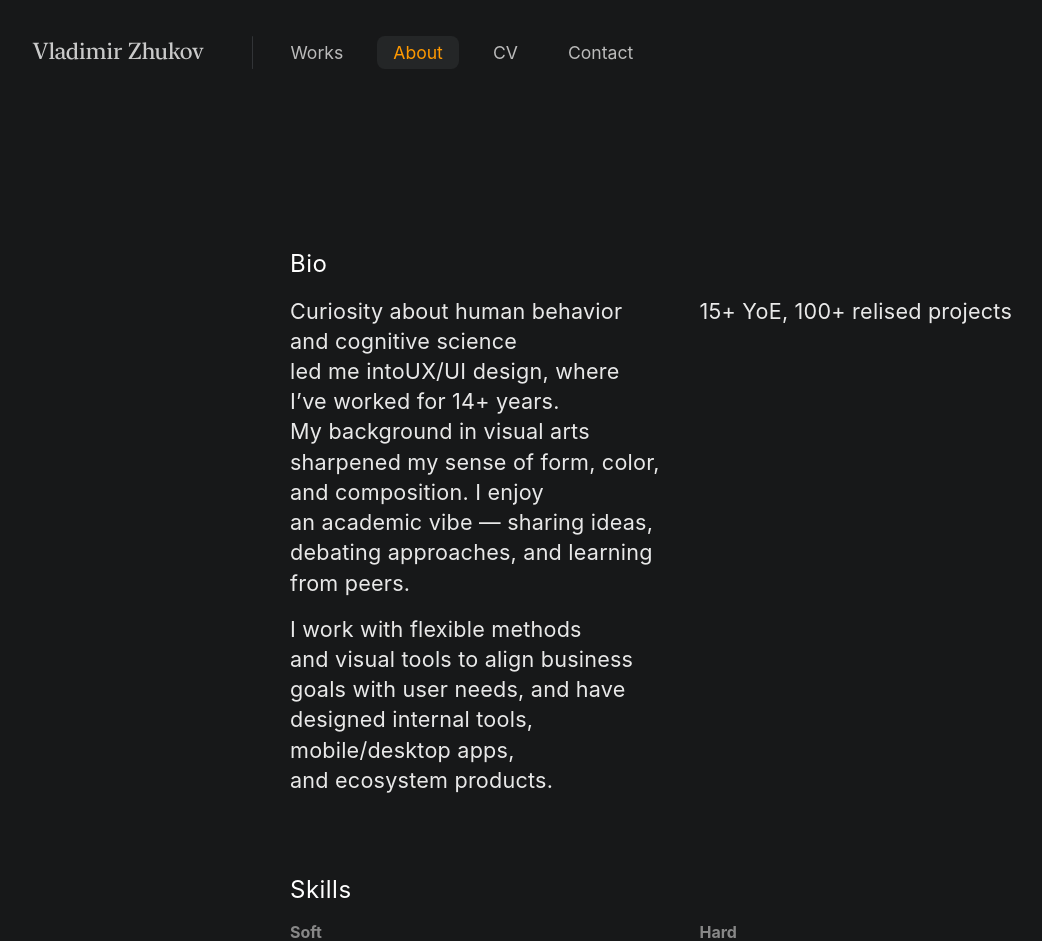
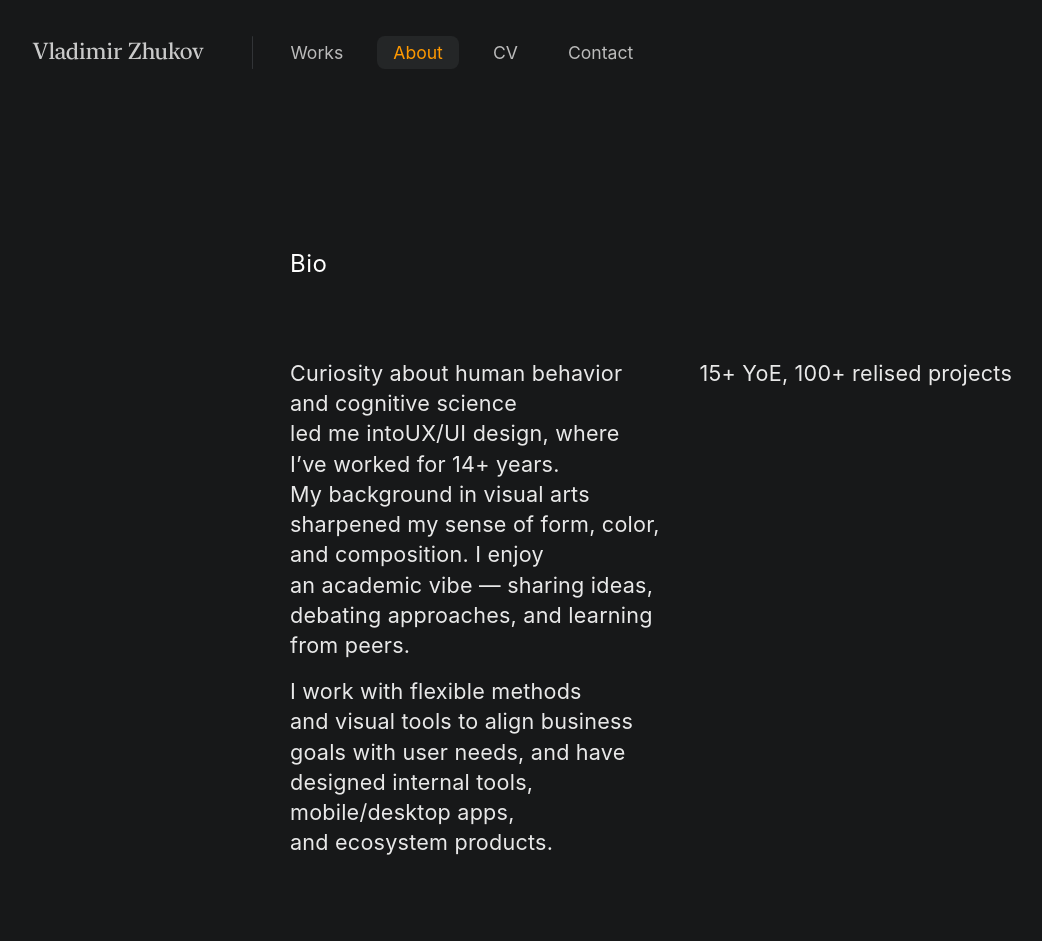
Before and after one commit to uxiscool/experience, a Jekyll site: the page built from about.md, in a window 1280 px wide. Shown: the top 941 px of the page, without its empty margins (3-1045 px from the left). Built offline with Jekyll 4.4.1, drawn with Linux system fonts in a browser that asks for light colours.

Commit message:
Add files via upload

```diff
--- a/css/main.css
+++ b/css/main.css
@@ -101,7 +101,7 @@ section {
 .subheading {
   margin: 0 0 1rem;
   font-size: clamp(1.3rem, 1.1rem + 1vw, 1.5rem);
-  margin-bottom: 1.1rem; /* или 24px отступ от подзаголовка до контента блока */
+  margin-bottom: 5rem; /* или 24px отступ от подзаголовка до контента блока */
   font-weight: 400;             /* полужирный */
   letter-spacing: 0.02em;       /* опционально, для воздуха */
 }
```
